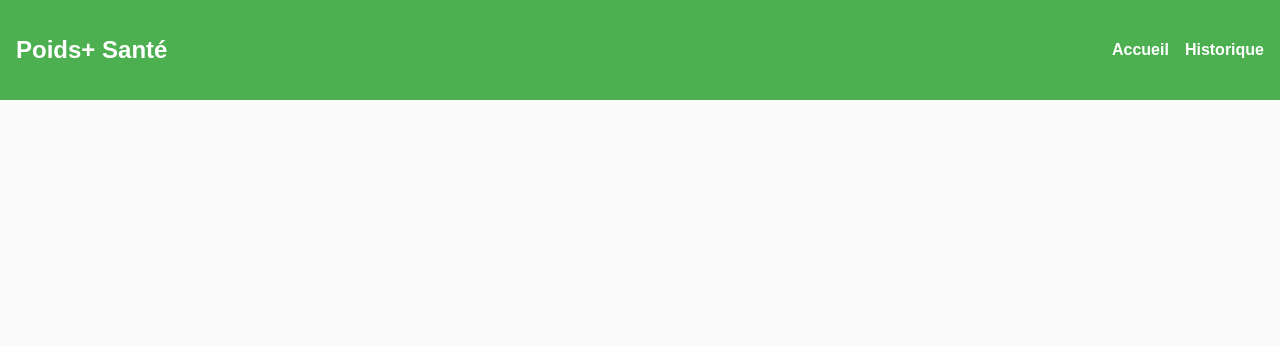
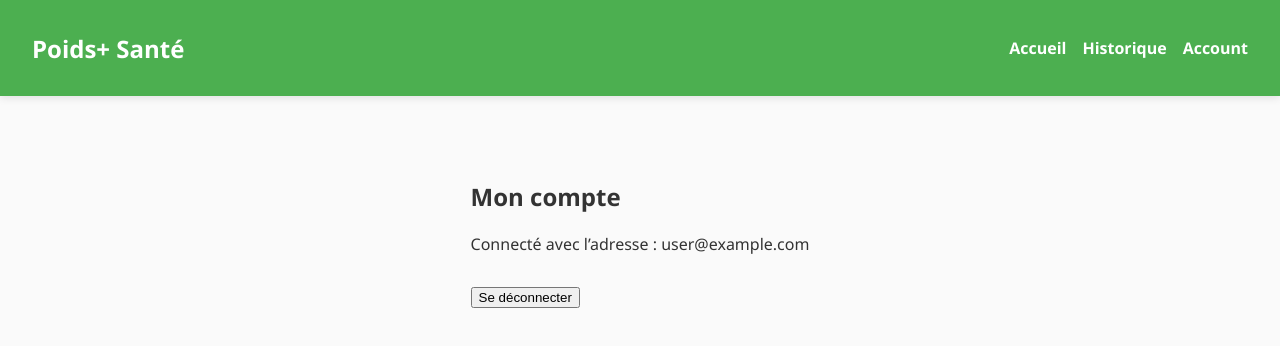
Before and after one commit to MaelDevelop7/weight-tracker, a React (Create React App) app: page /account in a window 1280 px wide. Shown: the top 346 px of the page. Built offline with nearby package versions, Linux system fonts and the light colour scheme; no server answers; sample sign-in values are in the browser's storage.

Commit message:
Create a full version stable

```diff
--- a/package.json
+++ b/package.json
@@ -12,7 +12,9 @@
     "@types/react": "^19.1.2",
     "@types/react-dom": "^19.1.3",
     "chart.js": "^4.4.9",
+    "date-fns": "^4.1.0",
     "firebase": "^11.6.1",
+    "gh-pages": "^6.3.0",
     "react": "^19.1.0",
     "react-chartjs-2": "^5.3.0",
     "react-dom": "^19.1.0",
--- a/src/App.css
+++ b/src/App.css
@@ -1,35 +1,83 @@
 /* src/styles/app.css */
+:root {
+  --primary-color: #4caf50;
+  --text-color: #333;
+  --bg-color: #fafafa;
+  --nav-height: 64px;
+}
+
+body, html {
+  margin: 0;
+  padding: 0;
+  font-family: 'Segoe UI', Tahoma, Geneva, Verdana, sans-serif;
+  background-color: var(--bg-color);
+  color: var(--text-color);
+}
+
 .app-container {
-  font-family: sans-serif;
-  background-color: #fafafa;
   min-height: 100vh;
+  display: flex;
+  flex-direction: column;
 }
 
 .navbar {
-  background-color: #4caf50;
-  padding: 1rem;
+  background-color: var(--primary-color);
+  padding: 1rem 2rem;
   color: white;
   display: flex;
   justify-content: space-between;
   align-items: center;
+  height: var(--nav-height);
+  box-shadow: 0 2px 8px rgba(0, 0, 0, 0.1);
+}
+
+.navbar h1 {
+  font-size: 1.5rem;
+  margin: 0;
 }
 
 .nav-links {
   list-style: none;
   display: flex;
   gap: 1rem;
+  margin: 0;
+  padding: 0;
 }
 
 .nav-links a {
   color: white;
   text-decoration: none;
-  font-weight: bold;
+  font-weight: 600;
+  transition: opacity 0.2s ease-in-out;
 }
 
 .nav-links a:hover {
-  text-decoration: underline;
+  opacity: 0.8;
 }
 
 .main-content {
+  flex: 1;
   padding: 2rem;
+  max-width: 960px;
+  margin: 0 auto;
 }
+
+/* Responsive adjustments */
+@media (max-width: 768px) {
+  .navbar {
+    flex-direction: column;
+    align-items: flex-start;
+    padding: 3rem;
+  }
+
+  .nav-links {
+    flex-direction: column;
+    gap: 0.5rem;
+    width: 100%;
+    margin-top: 1rem;
+  }
+
+  .main-content {
+    padding: 1rem;
+  }
+}
--- a/src/App.tsx
+++ b/src/App.tsx
@@ -8,6 +8,7 @@ import History from './components/History';
 import Login from './components/Login';
 import Signin from './components/Signin';
 import PrivateRoute from './components/PrivateRoutes';
+import Account from './components/Account';
 import './App.css';
 
 const App: React.FC = () => {
@@ -35,6 +36,7 @@ const App: React.FC = () => {
               <>
                 <li><Link to="/">Accueil</Link></li>
                 <li><Link to="/history">Historique</Link></li>
+                <li><Link to="/account">Account</Link></li>
               </>
             )}
             {!user && (
@@ -54,6 +56,9 @@ const App: React.FC = () => {
             <Route path="/history" element={
               <PrivateRoute><History /></PrivateRoute>
             } />
+            <Route path="/account" element={
+              <PrivateRoute><Account/></PrivateRoute>
+            } />
             <Route path="/login" element={<Login />} />
             <Route path="/signin" element={<Signin />} />
           </Routes>
--- /dev/null
+++ b/src/components/Account.tsx
@@ -0,0 +1,52 @@
+// src/components/pages/Account.tsx
+
+import React, { useEffect, useState } from 'react';
+import { getAuth, onAuthStateChanged, signOut } from 'firebase/auth';
+
+const Account: React.FC = () => {
+  const [userEmail, setUserEmail] = useState<string | null>(null);
+  const [isAnonymous, setIsAnonymous] = useState(false);
+
+  useEffect(() => {
+    const auth = getAuth();
+    const unsubscribe = onAuthStateChanged(auth, (user) => {
+      if (user) {
+        setUserEmail(user.email);
+        setIsAnonymous(user.isAnonymous);
+      } else {
+        setUserEmail(null);
+        setIsAnonymous(false);
+      }
+    });
+
+    return () => unsubscribe();
+  }, []);
+
+  const handleLogout = async () => {
+    const auth = getAuth();
+    try {
+      await signOut(auth);
+      alert('Déconnexion réussie');
+    } catch (error) {
+      console.error('Erreur lors de la déconnexion :', error);
+    }
+  };
+
+  return (
+    <div style={{ padding: '2rem' }}>
+      <h2>Mon compte</h2>
+      <p>
+        {userEmail
+          ? `Connecté avec l’adresse : ${userEmail}`
+          : isAnonymous
+          ? 'Connecté anonymement'
+          : 'Non connecté'}
+      </p>
+      <button onClick={handleLogout} style={{ marginTop: '1rem' }}>
+        Se déconnecter
+      </button>
+    </div>
+  );
+};
+
+export default Account;
--- a/src/components/History.tsx
+++ b/src/components/History.tsx
@@ -1,46 +1,52 @@
 // src/components/pages/History.tsx
 
-import React, { useState } from 'react';
-import { WeightEntry } from '../utils/global';
+import React, { useEffect, useState } from 'react';
+import { getWeightEntries, getActivityEntries } from '../utils/firebaseHelper';
+import { WeightEntry, ActivityEntry } from '../utils/global';
+import { groupByWeek } from '../utils/dataHelper';
 
 const History: React.FC = () => {
-  // Données simulées pour l'instant
-  const [weights] = useState<WeightEntry[]>([
-    { date: '2025-04-20', weight: 76.8 },
-    { date: '2025-04-15', weight: 77.2 },
-    { date: '2025-04-08', weight: 78.5 },
-    { date: '2025-04-01', weight: 80 },
-  ]);
+  const [weights, setWeights] = useState<WeightEntry[]>([]);
+  const [activities, setActivities] = useState<ActivityEntry[]>([]);
 
-  const sorted = [...weights].sort((a, b) => b.date.localeCompare(a.date));
+  useEffect(() => {
+    const fetchData = async () => {
+      const w = await getWeightEntries();
+      const a = await getActivityEntries();
+      setWeights(w);
+      setActivities(a);
+    };
+    fetchData();
+  }, []);
+
+  const weightByWeek = groupByWeek(weights, 'weight');
+  const activityByWeek = groupByWeek(activities, 'duration', 'type');
 
   return (
-    <div>
-      <h2>Historique des poids</h2>
-      <table style={tableStyle}>
-        <thead>
-          <tr>
-            <th>Date</th>
-            <th>Poids (kg)</th>
-          </tr>
-        </thead>
-        <tbody>
-          {sorted.map((entry, idx) => (
-            <tr key={idx}>
-              <td>{entry.date}</td>
-              <td>{entry.weight}</td>
-            </tr>
-          ))}
-        </tbody>
-      </table>
+    <div className="history-container">
+      <h1>Historique hebdomadaire</h1>
+
+      {Object.entries(weightByWeek).map(([week, data]) => {
+        const activity = activityByWeek[week] || {};
+        const weightStart = data[0];
+        const weightEnd = data[data.length - 1];
+        const delta = (weightEnd.value - weightStart.value).toFixed(1);
+
+        return (
+          <div key={week} className="week-summary">
+            <h3>{week}</h3>
+            <p>Poids : {weightStart.value}kg → {weightEnd.value}kg ({delta}kg)</p>
+            <ul>
+              {Object.entries(activity).map(([type, duration]) => (
+                <li key={type}>{`${type} : ${duration} min`}</li>
+
+              ))}
+            </ul>
+          </div>
+        );
+      })}
     </div>
   );
 };
 
-const tableStyle: React.CSSProperties = {
-  width: '100%',
-  borderCollapse: 'collapse',
-  marginTop: '1rem',
-};
-
 export default History;
--- /dev/null
+++ b/src/utils/dataHelper.ts
@@ -0,0 +1,36 @@
+// src/utils/dateHelpers.ts
+import { WeightEntry, ActivityEntry } from './global';
+import { format, parseISO, getISOWeek, getYear } from 'date-fns';
+
+export function getWeekLabel(dateStr: string): string {
+  const date = parseISO(dateStr);
+  const week = getISOWeek(date);
+  const year = getYear(date);
+  return `Semaine ${week} (${year})`;
+}
+
+export function groupByWeek<T extends { date: string }>(
+  entries: T[],
+  valueKey: keyof T,
+  groupKey?: keyof T
+) {
+  const grouped: Record<string, any> = {};
+
+  entries.forEach((entry) => {
+    const week = getWeekLabel(entry.date);
+    const value = entry[valueKey];
+
+    if (!grouped[week]) {
+      grouped[week] = groupKey ? {} : [];
+    }
+
+    if (groupKey) {
+      const key = entry[groupKey] as string;
+      grouped[week][key] = (grouped[week][key] || 0) + (value as number);
+    } else {
+      grouped[week].push({ date: entry.date, value });
+    }
+  });
+
+  return grouped;
+}
--- a/src/utils/firebaseHelper.ts
+++ b/src/utils/firebaseHelper.ts
@@ -1,33 +1,58 @@
 import { collection, addDoc, getDocs } from 'firebase/firestore';
 import { db } from './firebase';
 import { WeightEntry, ActivityEntry } from './global';
+import { getAuth } from 'firebase/auth';
 
-// Ajout d'un poids
+// Ajout d'un poids dans /users/{uid}/weights
 export const addWeightEntry = async (entry: WeightEntry) => {
-  try {
-    await addDoc(collection(db, 'weights'), entry);
-  } catch (error) {
-    console.error('Erreur lors de l’ajout du poids :', error);
-  }
+  const auth = getAuth();
+  const user = auth.currentUser;
+  if (!user) throw new Error('Utilisateur non connecté');
+
+  await addDoc(collection(db, `users/${user.uid}/weights`), entry);
 };
 
 // Récupération des poids
 export const getWeightEntries = async (): Promise<WeightEntry[]> => {
-  const snapshot = await getDocs(collection(db, 'weights'));
-  return snapshot.docs.map((doc) => doc.data() as WeightEntry);
+  const auth = getAuth();
+  const user = auth.currentUser;
+  if (!user) throw new Error('Utilisateur non connecté');
+
+  const snapshot = await getDocs(collection(db, `users/${user.uid}/weights`));
+  return snapshot.docs.map((doc) => {
+    const data = doc.data();
+    return {
+      ...data,
+      date: typeof data.date === 'string'
+        ? data.date
+        : data.date.toDate().toISOString().slice(0, 10),
+    } as WeightEntry;
+  });
 };
 
-// Ajout d’une activité
+// Ajout d’une activité dans /users/{uid}/activities
 export const addActivityEntry = async (entry: ActivityEntry) => {
-  try {
-    await addDoc(collection(db, 'activities'), entry);
-  } catch (error) {
-    console.error('Erreur lors de l’ajout de l’activité :', error);
-  }
+  const auth = getAuth();
+  const user = auth.currentUser;
+  if (!user) throw new Error('Utilisateur non connecté');
+
+  await addDoc(collection(db, `users/${user.uid}/activities`), entry);
 };
 
 // Récupération des activités
 export const getActivityEntries = async (): Promise<ActivityEntry[]> => {
-  const snapshot = await getDocs(collection(db, 'activities'));
-  return snapshot.docs.map((doc) => doc.data() as ActivityEntry);
+  const auth = getAuth();
+  const user = auth.currentUser;
+  if (!user) throw new Error('Utilisateur non connecté');
+
+  const snapshot = await getDocs(collection(db, `users/${user.uid}/activities`));
+  return snapshot.docs.map((doc) => {
+    const data = doc.data();
+    return {
+      ...data,
+      date: typeof data.date === 'string'
+        ? data.date
+        : data.date.toDate().toISOString().slice(0, 10),
+    } as ActivityEntry;
+  });
 };
```
Also changed, not shown: 1 other file (tests, documents, lock files or other folders).
